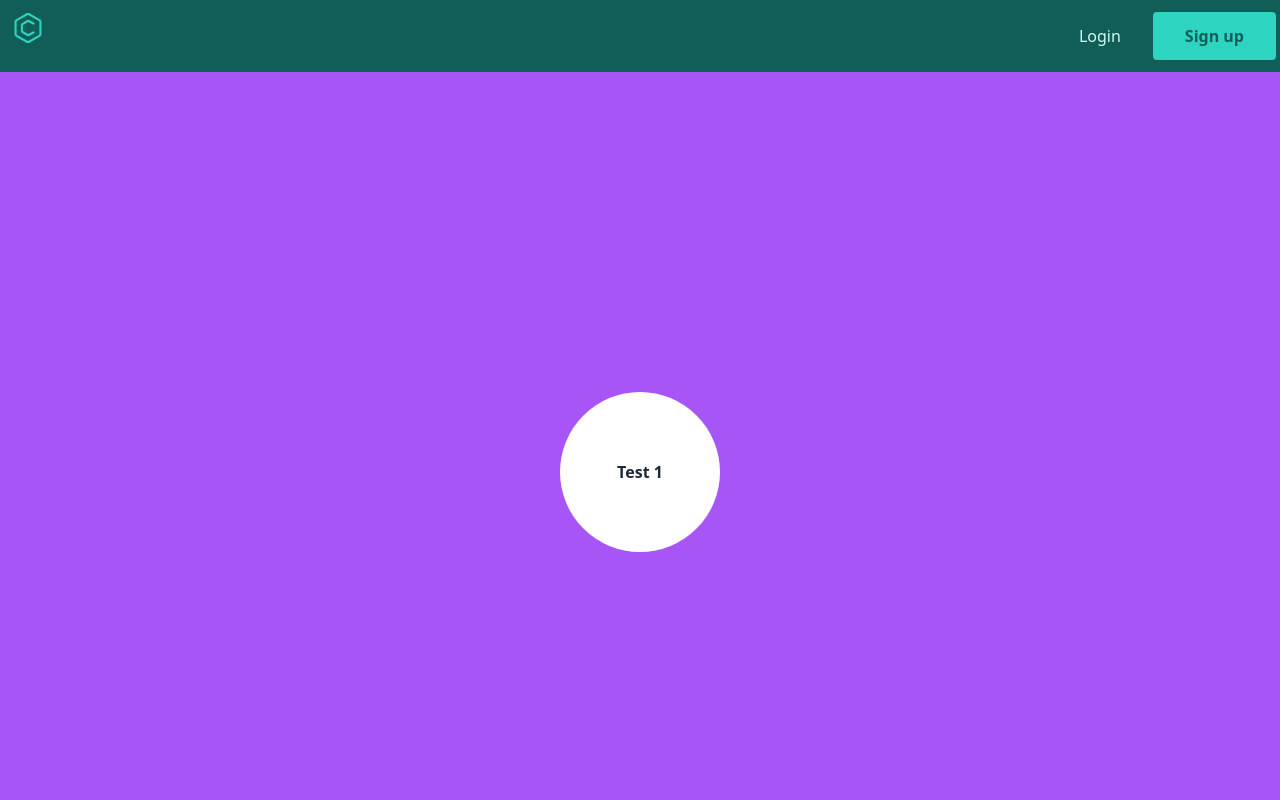
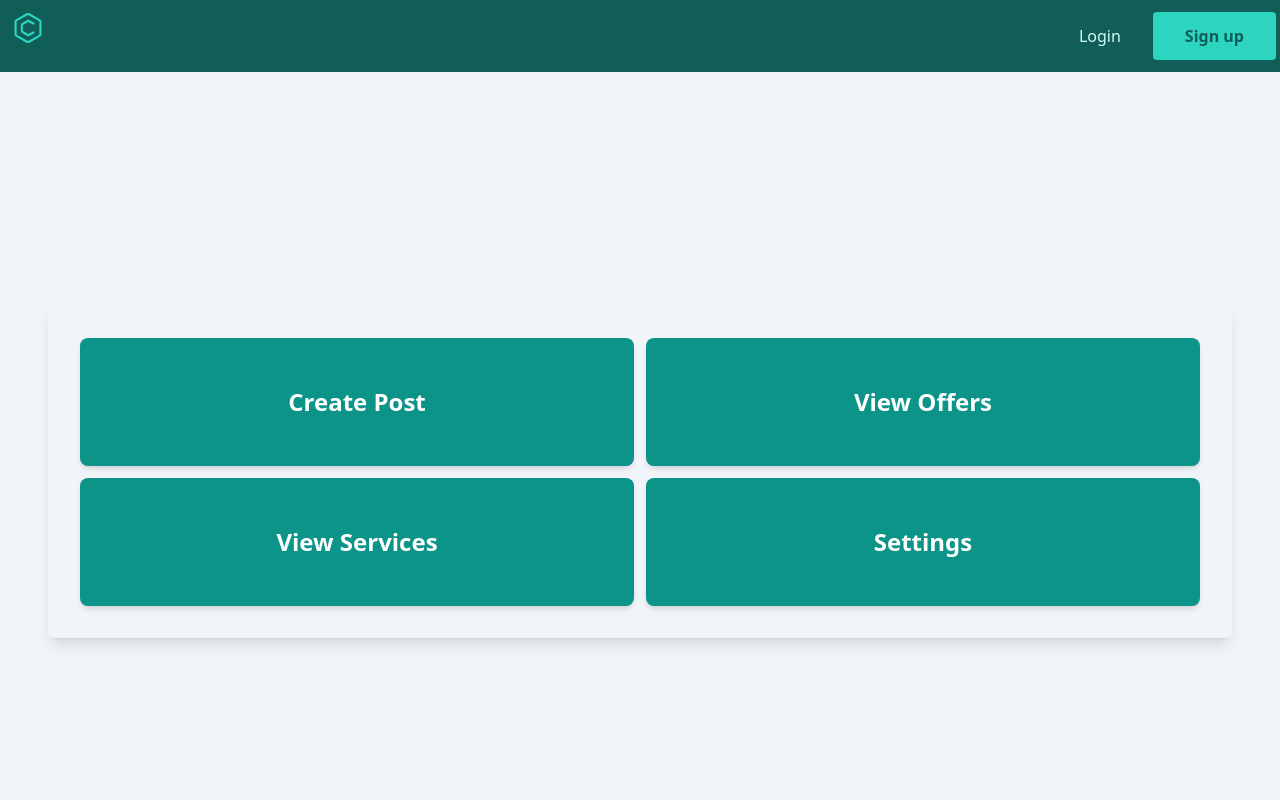
Before and after one commit to Lusanco/PalitasPR, a Svelte app in the folder frontend/: page /test in a window 1280 px wide. Shown: the top 800 px of the page. Built offline with nearby package versions, Linux system fonts and the light colour scheme.

Commit message:
Add - Implemented `Dashboard`
Implemented `Dashboard` with `Create Post`, `View Offers`, `View Services` and `Setting` buttons.

```diff
--- a/frontend/src/routes/Dashboard.svelte
+++ b/frontend/src/routes/Dashboard.svelte
@@ -1,11 +1,28 @@
 <script>
   import Link from "../components/Link.svelte";
+
+  /**
+   *? Button Styling
+   */
+
   let twcss =
-    "w-40 h-40 rounded-full bg-white flex flex-col justify-center items-center font-bold";
+    "w-full h-24 md:h-32 rounded-lg bg-teal-600 flex flex-col justify-center items-center font-bold shadow-md text-white text-md md:text-2xl hover:bg-teal-700 transition duration-300 ease-in-out cursor-pointer text-center";
 </script>
 
 <div
-  class="flex flex-col items-center justify-center w-full h-full min-h-screen m-auto bg-purple-500"
+  class="flex flex-col items-center justify-center h-full min-h-screen bg-slate-100"
 >
-  <Link name={"Test 1"} {twcss} href={"/"}></Link>
+  <!--
+  * Grid
+-->
+  <div class="flex w-full">
+    <div
+      class="grid w-full grid-cols-2 grid-rows-2 gap-2 p-4 m-4 rounded-md shadow-lg md:p-8 md:gap-3 md:m-12 text bg-slate-100"
+    >
+      <Link name="Create Post" {twcss} href="/create-post"></Link>
+      <Link name="View Offers" {twcss} href="/view-offers"></Link>
+      <Link name="View Services" {twcss} href="/view-services"></Link>
+      <Link name="Settings" {twcss} href="/settings"></Link>
+    </div>
+  </div>
 </div>
```
